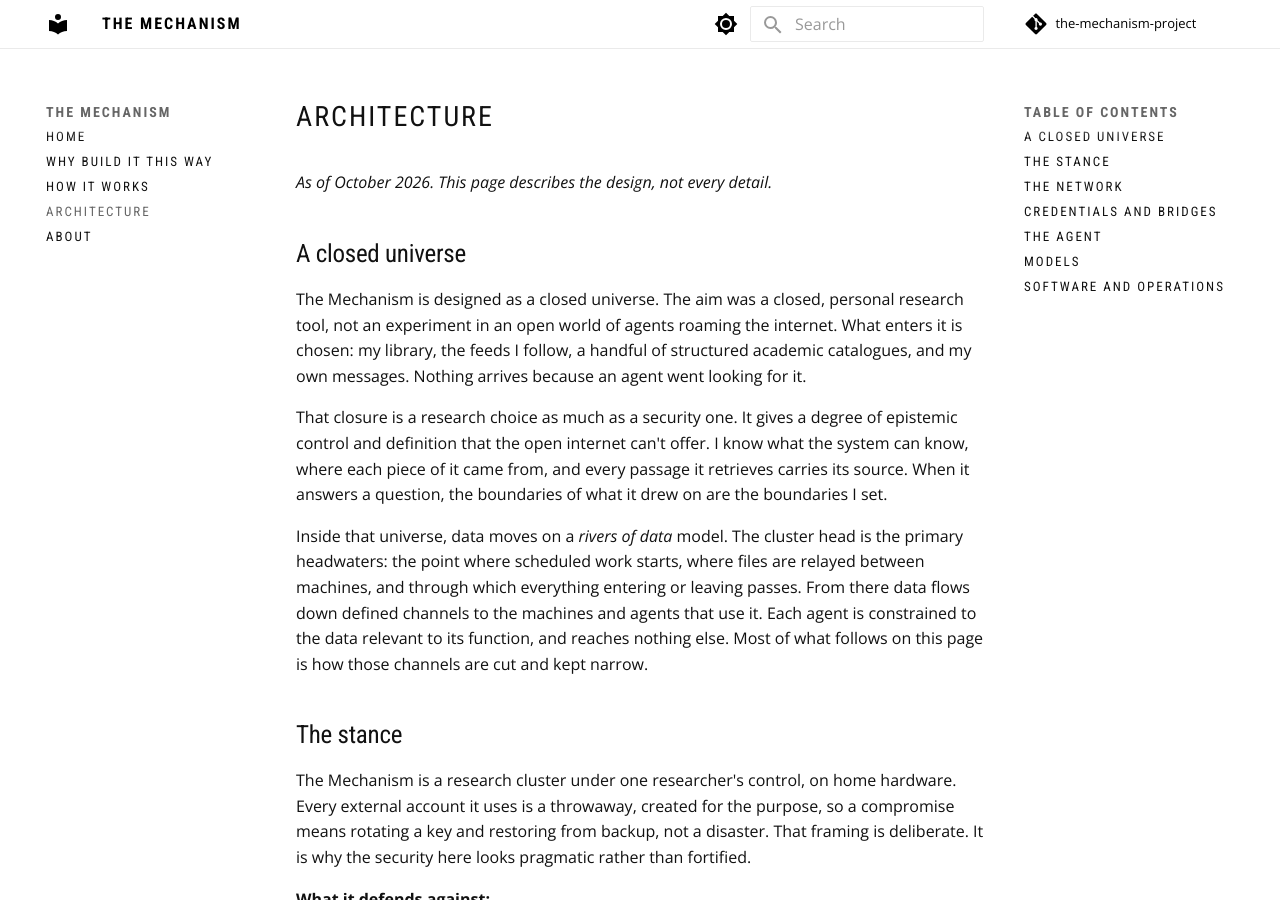
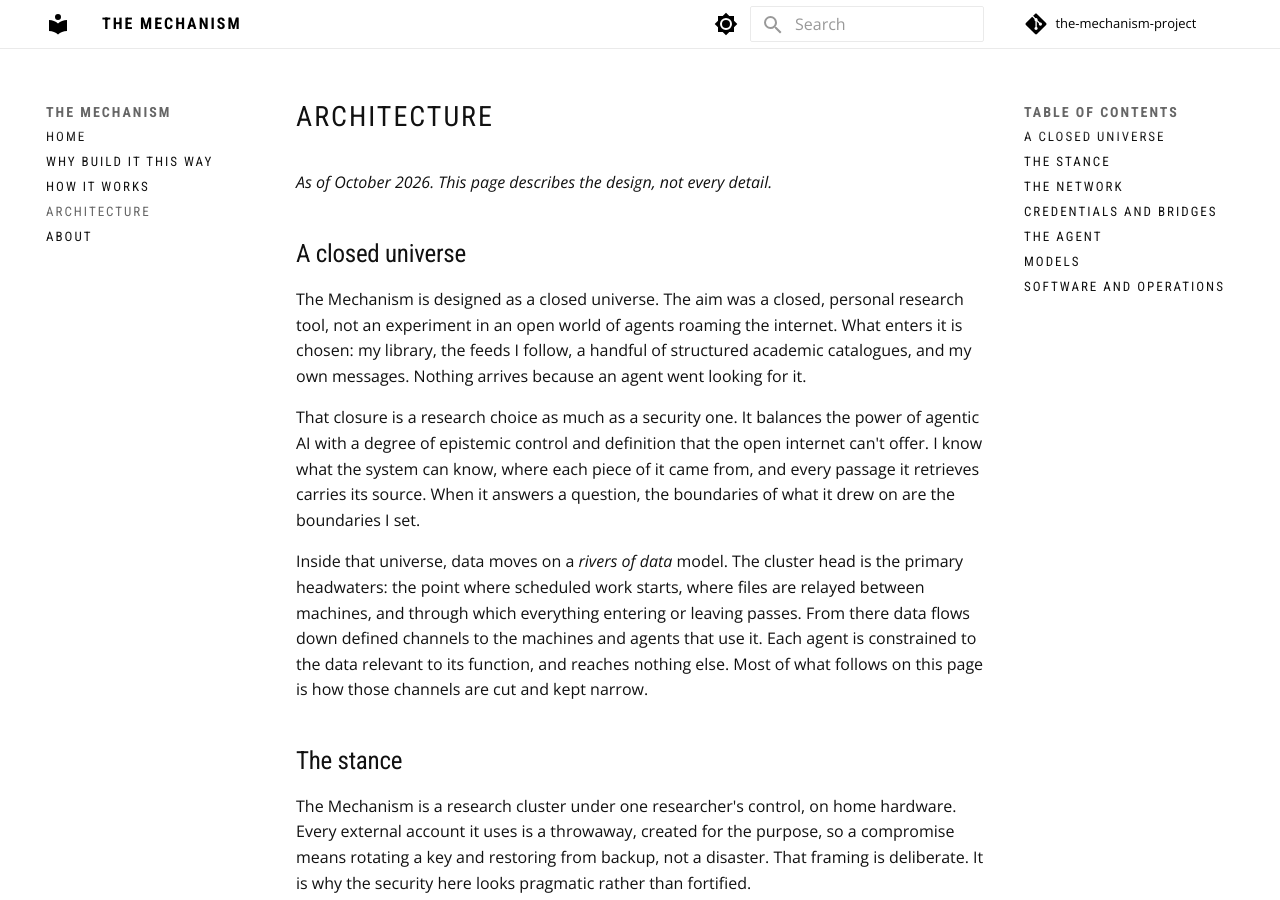
Before and after one commit to jamessmithies/the-mechanism-project, an MkDocs documentation site: the page built from docs/architecture.md, in a window 1280 px wide and 900 px high. Built offline with MkDocs 1.6.1 and Material for MkDocs 9.7.7, drawn with Linux system fonts in a browser that asks for light colours; comment, search, counter and statistics services are not loaded.

Commit message:
Architecture: closure balances agentic AI with epistemic control
Co-Authored-By: Claude Opus 5.5 <noreply@anthropic.com>

```diff
--- a/docs/architecture.md
+++ b/docs/architecture.md
@@ -9,8 +9,8 @@ an experiment in an open world of agents roaming the internet. What enters it is
 library, the feeds I follow, a handful of structured academic catalogues, and my own messages.
 Nothing arrives because an agent went looking for it.
 
-That closure is a research choice as much as a security one. It gives a degree of epistemic control
-and definition that the open internet can't offer. I know what the system can know, where each
+That closure is a research choice as much as a security one. It balances the power of agentic AI
+with a degree of epistemic control and definition that the open internet can't offer. I know what the system can know, where each
 piece of it came from, and every passage it retrieves carries its source. When it answers a
 question, the boundaries of what it drew on are the boundaries I set.
 
```
